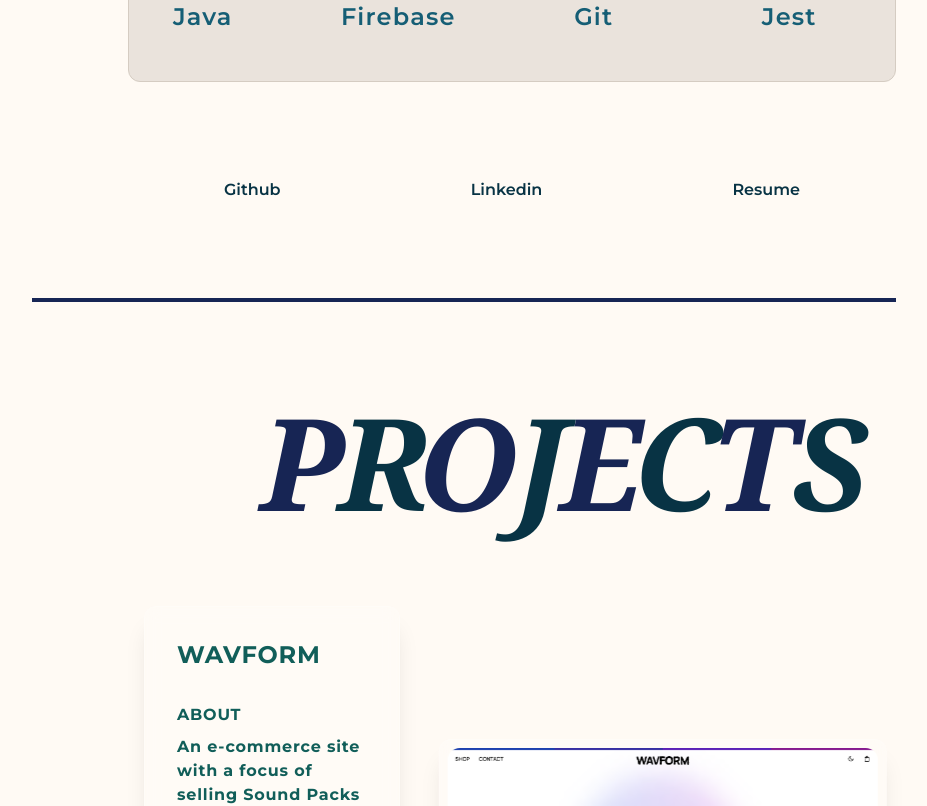
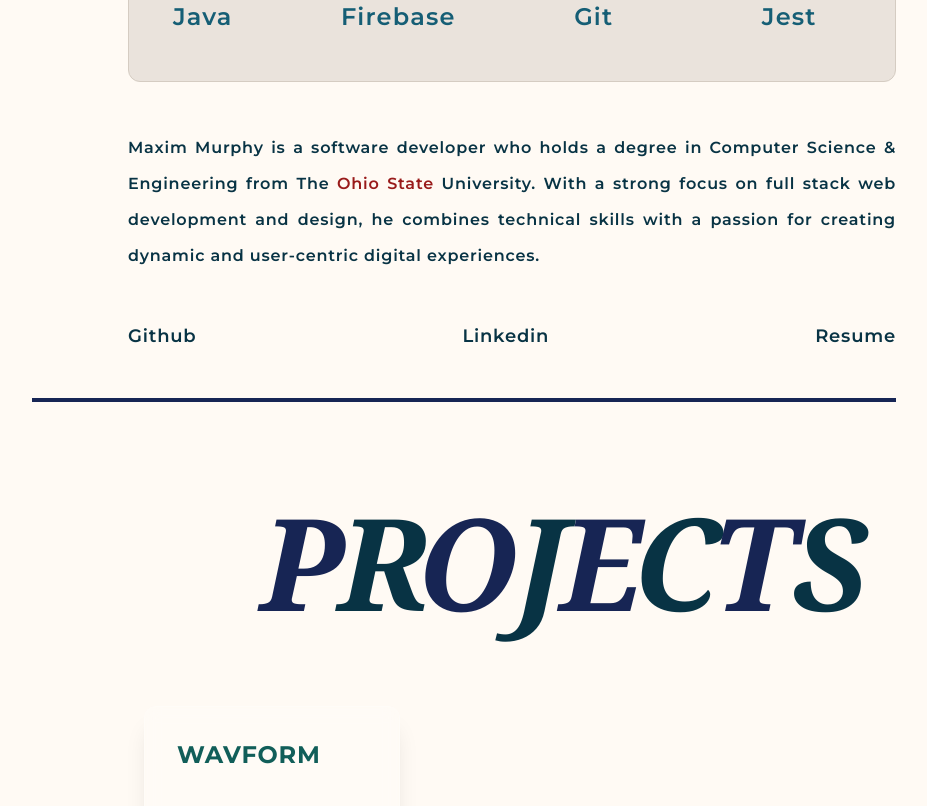
Before and after one commit to MaximMurphy/portfolio-site, a Next.js app: page / in a window 1280 px wide. Shown: the part 1000-1806 px from the top of the page, without its empty margins (288-1215 px from the left). Built offline with nearby package versions, Linux system fonts and the light colour scheme; some icons are missing.

Commit message:
Add About paragraph

```diff
--- a/src/components/Footer.jsx
+++ b/src/components/Footer.jsx
@@ -2,12 +2,12 @@ export default function Footer() {
   return (
     <nav className="flex flex-col items-center justify-between ">
       <div className="w-full flex flex-row justify-between mb-12 px-10 lg:px-24 tracking-wider text-blue-950">
-        <p className="font-semibold text-sm lg:text-base">✧</p>
+        <p className="font-semibold text-sm lg:text-base mt-2">✧</p>
         <div className="text-center italic font-serif text-sm font-base">
           <p>Copyright 2023</p>
           <p>All rights reserved.</p>
         </div>
-        <p className="font-semibold text-sm lg:text-base">✧</p>
+        <p className="font-semibold text-sm lg:text-base mt-2">✧</p>
       </div>
     </nav>
   );
--- a/src/components/Home.jsx
+++ b/src/components/Home.jsx
@@ -12,7 +12,7 @@ export default function Home() {
             <span className="text-blue-950">M</span>
             <span className="text-cyan-950 -ml-1 lg:-ml-1">A</span>
             <span className="text-blue-950 -ml-1 lg:ml-0">X</span>
-            <span className="text-cyan-950 -ml-1 lg:-ml-3">I</span>
+            <span className="text-cyan-950 -ml-2 lg:-ml-3">I</span>
             <span className="text-blue-950 -ml-2 lg:-ml-3">M</span>
           </h1>
           <h1 className="text-7xl lg:text-[10rem] italic font-serif ml-4 lg:ml-12">
@@ -20,7 +20,7 @@ export default function Home() {
             <span className="text-cyan-950 -ml-2 lg:-ml-3">U</span>
             <span className="text-blue-950 -ml-1 lg:-ml-2">R</span>
             <span className="text-cyan-950 -ml-1 lg:-ml-1">P</span>
-            <span className="text-blue-950 -ml-1 lg:-ml-4">H</span>
+            <span className="text-blue-950 -ml-2 lg:-ml-4">H</span>
             <span className="text-cyan-950 -ml-1 lg:-ml-1">Y</span>
           </h1>
         </div>
--- a/src/components/Socials.jsx
+++ b/src/components/Socials.jsx
@@ -2,7 +2,18 @@ import Link from "next/link";
 
 export default function Socials() {
   return (
-    <div className="w-full flex flex-row items-center font-semibold justify-between px-12 lg:px-48 py-8 lg:py-12">
+    <section className="flex flex-col px-10 lg:px-24 gap-12 font-semibold tracking-wider">
+      <div>
+        <p className="w-full text-cyan-950 text-justify leading-8 lg:leading-9">
+          Maxim Murphy is a software developer who holds a degree in Computer
+          Science & Engineering from The{" "}
+          <span className="text-red-800">Ohio State</span> University. With a
+          strong focus on full stack web development and design, he combines
+          technical skills with a passion for creating dynamic and user-centric
+          digital experiences.
+        </p>
+      </div>
+      <div className="w-full flex flex-row justify-between text-lg">
         <Link
           href="https://github.com/MaximMurphy"
           target="_blank"
@@ -29,5 +40,6 @@ export default function Socials() {
           Resume
         </Link>
       </div>
+    </section>
   );
 }
```
Lines whose indentation alone changed are shown as unchanged.
